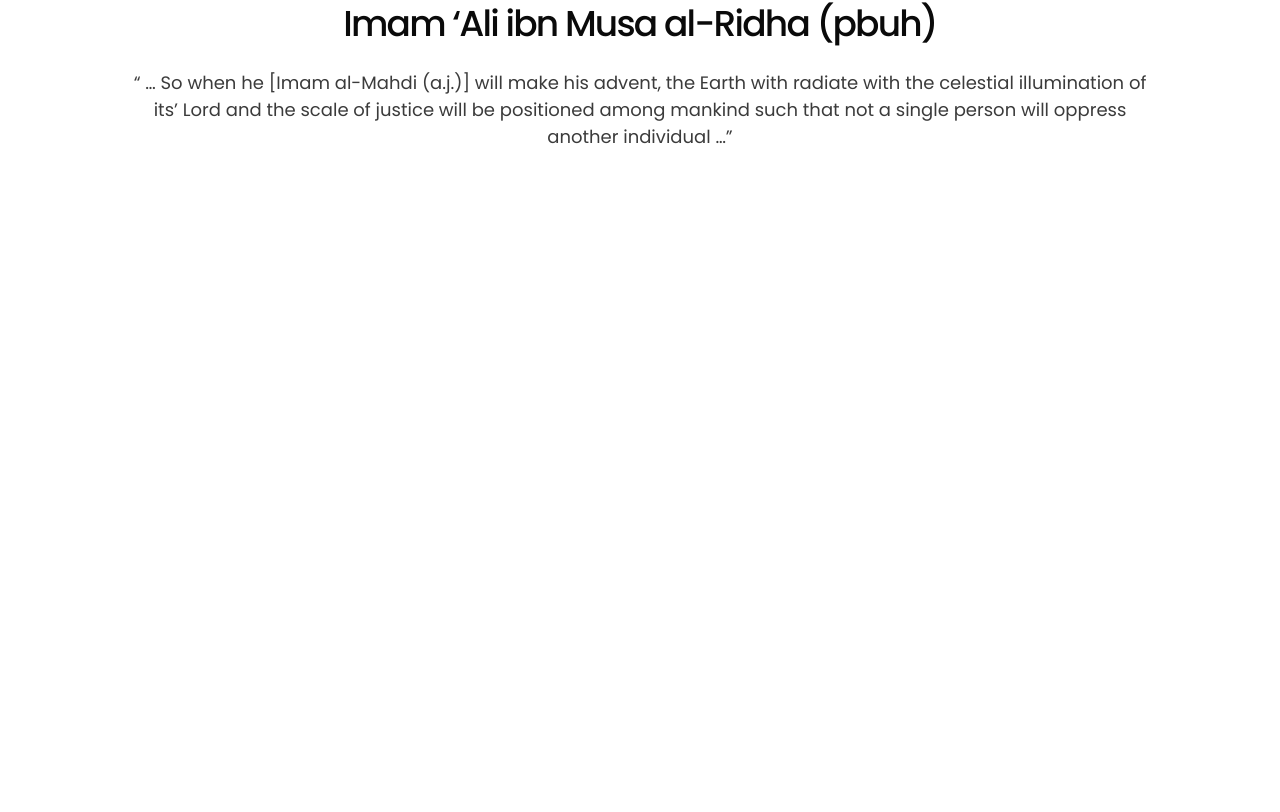
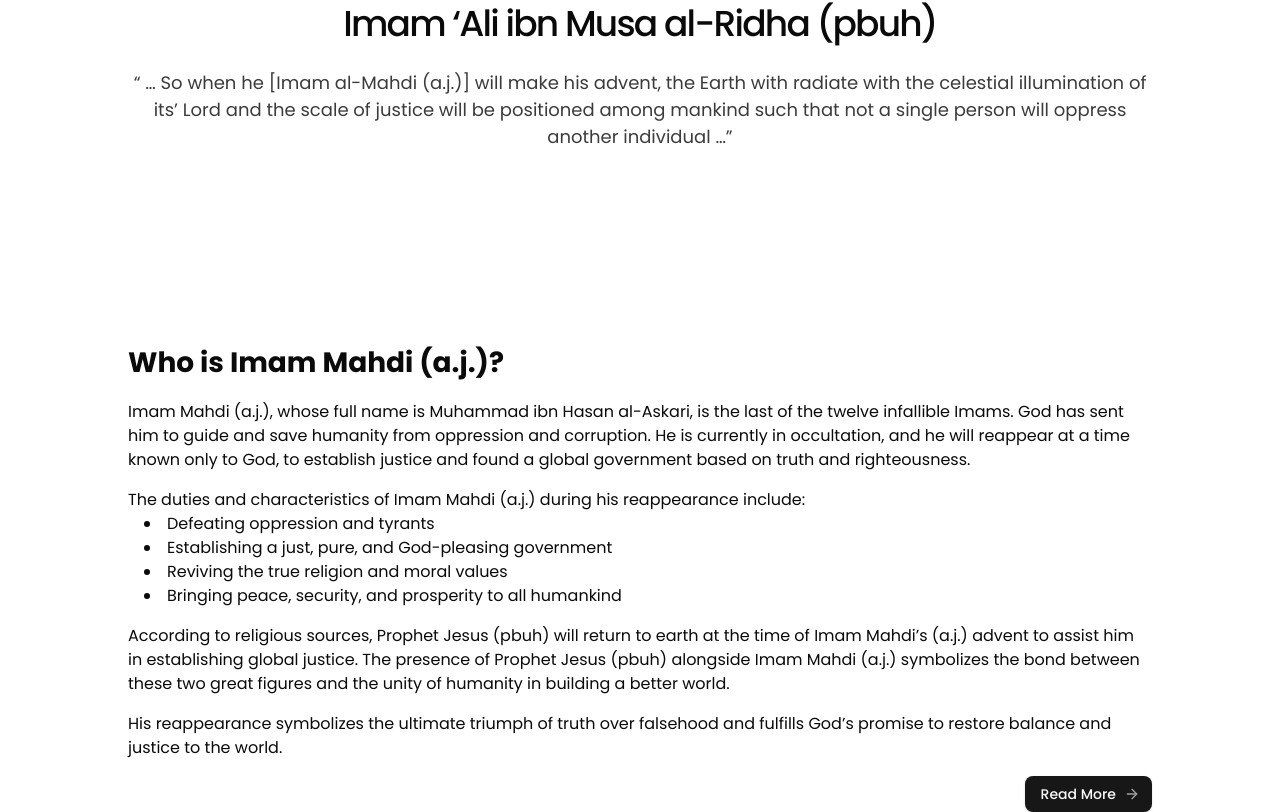
Before and after one commit to mhsn443/mahdi-the-savior, a Next.js app: page / in a window 1280 px wide. Shown: the part 208-1020 px from the top of the page. Before the commit the page ends 800 px from the top, so only its background shows below. Built offline with nearby package versions, Linux system fonts and the light colour scheme.

Commit message:
feat(homepage): add section about Imam Mahdi (a.j.)

```diff
--- a/app/page.tsx
+++ b/app/page.tsx
@@ -1,9 +1,58 @@
 import Hero from "@/components/hero";
+import ReadMoreButton from "@/components/read-more-button";
+import Link from "next/link";
 
 export default function Home() {
   return (
     <main>
       <Hero />
+
+      {/* Who is Imam Mahdi (a.j.)? */}
+      <section className="mt-32 flex flex-col gap-y-4 md:mt-48">
+        <h1
+          className="font-bold"
+          style={{ fontSize: "clamp(1.25rem, 0.809rem + 1.471vw, 1.75rem)" }}
+        >
+          Who is Imam Mahdi (a.j.)?
+        </h1>
+        <div className="space-y-4">
+          <p>
+            Imam Mahdi (a.j.), whose full name is Muhammad ibn Hasan al-Askari,
+            is the last of the twelve infallible Imams. God has sent him to
+            guide and save humanity from oppression and corruption. He is
+            currently in occultation, and he will reappear at a time known only
+            to God, to establish justice and found a global government based on
+            truth and righteousness.
+          </p>
+          <div>
+            <p>
+              The duties and characteristics of Imam Mahdi (a.j.) during his
+              reappearance include:
+            </p>
+            <ul className="ml-4 list-inside list-disc">
+              <li>Defeating oppression and tyrants</li>
+              <li>Establishing a just, pure, and God-pleasing government</li>
+              <li>Reviving the true religion and moral values</li>
+              <li>Bringing peace, security, and prosperity to all humankind</li>
+            </ul>
+          </div>
+          <p>
+            According to religious sources, Prophet Jesus (pbuh) will return to
+            earth at the time of Imam Mahdi’s (a.j.) advent to assist him in
+            establishing global justice. The presence of Prophet Jesus (pbuh)
+            alongside Imam Mahdi (a.j.) symbolizes the bond between these two
+            great figures and the unity of humanity in building a better world.
+          </p>
+          <p>
+            His reappearance symbolizes the ultimate triumph of truth over
+            falsehood and fulfills God’s promise to restore balance and justice
+            to the world.
+          </p>
+        </div>
+        <Link href={"/who-is-imam-mahdi"} className="self-end">
+          <ReadMoreButton />
+        </Link>
+      </section>
     </main>
   );
 }
--- /dev/null
+++ b/components/read-more-button.tsx
@@ -0,0 +1,16 @@
+import { ArrowRightIcon } from "lucide-react";
+
+import { Button } from "@/components/ui/button";
+
+export default function ReadMoreButton() {
+  return (
+    <Button className="group cursor-pointer">
+      Read More
+      <ArrowRightIcon
+        className="-me-1 opacity-60 transition-transform group-hover:translate-x-0.5"
+        size={16}
+        aria-hidden="true"
+      />
+    </Button>
+  );
+}
```
